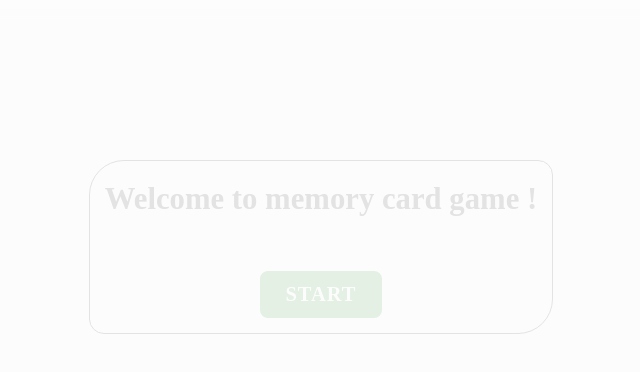
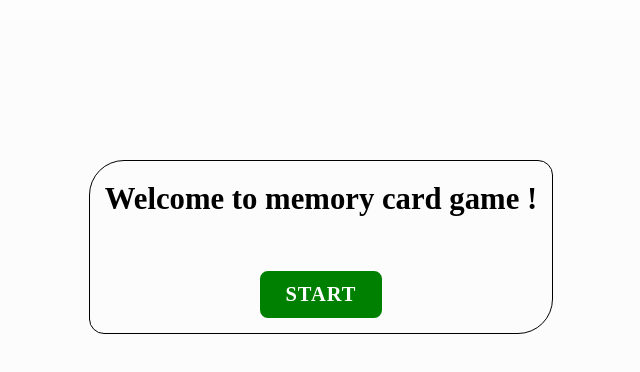
Before and after one commit to ehsan-saf/memory-card-game, a React (Vite) app: page / in a window 1280 px wide. Shown: the top 372 px of the page, without its empty margins (319-959 px from the left). Built offline with nearby package versions, Linux system fonts and the light colour scheme.

Commit message:
Create progress line for loading data

```diff
--- a/src/App.jsx
+++ b/src/App.jsx
@@ -1,10 +1,10 @@
 import { useState } from "react";
-import Modal from "./components/Modal";
+import Game from "./components/Game";
 
 function App() {
   return (
     <>
-      <Modal />
+      <Game />
     </>
   );
 }
--- /dev/null
+++ b/src/components/Game.jsx
@@ -0,0 +1,19 @@
+import { useState } from "react";
+import Modal from "./Modal";
+import LoadProgress from "./LoadProgress";
+
+export default function Game() {
+  const [score, setScore] = useState(0);
+  const [bestScore, setBestScore] = useState(0);
+  const [started, setStarted] = useState(false);
+
+  function startGame() {
+    setStarted(true);
+  }
+
+  return (
+    <>
+      {!started ? <Modal onClick={startGame} /> : <LoadProgress value={50} />}
+    </>
+  );
+}
--- /dev/null
+++ b/src/components/LoadProgress.jsx
@@ -0,0 +1,91 @@
+import styled, { keyframes } from "styled-components";
+
+export default function LoadProgress({ value }) {
+  return (
+    <Position>
+      <Backdrop />
+      <Container>
+        <Percentage>% {value} Loading</Percentage>
+        <Outerline>
+          <Innerline value={value / 100}></Innerline>
+        </Outerline>
+      </Container>
+    </Position>
+  );
+}
+
+const Position = styled.div`
+  width: 100svw;
+  height: 100svh;
+  display: grid;
+  place-content: center;
+`;
+
+const Backdrop = styled.div`
+  position: fixed;
+  inset: 0;
+  width: 100%;
+  height: 100%;
+  filter: blur(10px);
+  background-color: hsla(0, 0%, 99%, 0.9);
+  z-index: -1;
+`;
+
+const Container = styled.div`
+  display: flex;
+  flex-direction: column;
+  gap: 20px;
+  margin-top: -20%;
+`;
+
+const beat = keyframes`
+  0% {
+    transform: scale(1);
+  }
+  50% {
+    transform: scale(1.1);
+  }
+  100% {
+    transform: scale(1);
+  }
+`;
+
+const Percentage = styled.div`
+  font-size: 1.6rem;
+  font-weight: bold;
+  align-self: center;
+
+  animation: ${beat} 1s ease-in 0.2s infinite forwards;
+`;
+
+const Outerline = styled.div`
+  position: relative;
+
+  width: 700px;
+  max-width: 250px;
+  max-width: 60svw;
+
+  padding: 4px 0;
+
+  background-color: #bae6fd;
+  border-radius: 20px;
+  border: none;
+`;
+
+const Innerline = styled.div`
+  position: absolute;
+  top: 0;
+
+  width: 100%;
+  height: 100%;
+
+  padding: inherit;
+
+  background-color: #0c4a6e;
+  border-radius: inherit;
+
+  transition: transform 0.4s ease-out;
+
+  transform-origin: left;
+  transform: scaleX(${(p) => p.value});
+`;
--- a/src/components/Modal.jsx
+++ b/src/components/Modal.jsx
@@ -1,13 +1,13 @@
 import styled from "styled-components";
 
-export default function Modal() {
+export default function Modal({ onClick }) {
   return (
     <Position>
+      <Backdrop />
       <Container>
         <Title>Welcome to memory card game !</Title>
-        <StartButton>Start</StartButton>
+        <StartButton onClick={onClick}>Start</StartButton>
       </Container>
-      <Backdrop />
     </Position>
   );
 }
```
